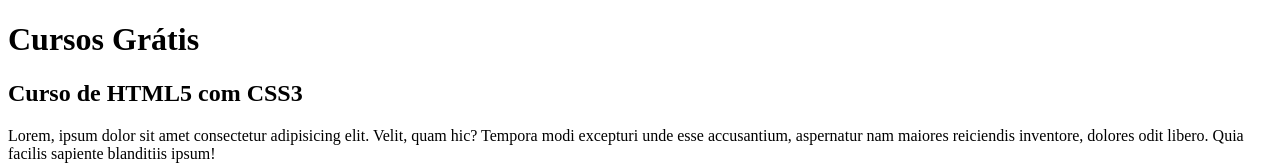
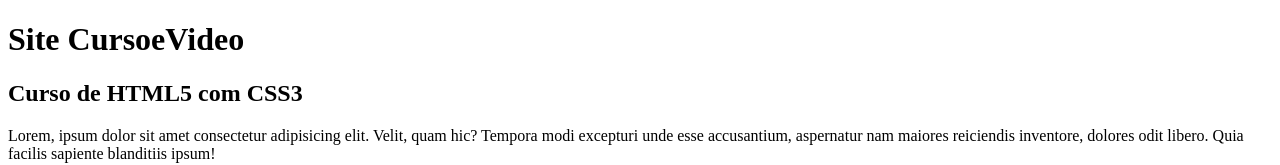
Before and after one commit to ThiagoFavacho/projeto-site, a plain HTML site: page index.html in a window 1280 px wide. Shown: the top 165 px of the page. Drawn offline with Linux system fonts and the light colour scheme.

Commit message:
Update index.html

```diff
--- a/index.html
+++ b/index.html
@@ -9,7 +9,7 @@
 <body>
     <main>
         <header>
-            <h1>Cursos Grátis</h1>
+            <h1>Site CursoeVideo</h1>
         </header>
         <article>
             <h2>Curso de HTML5 com CSS3</h2>
```
